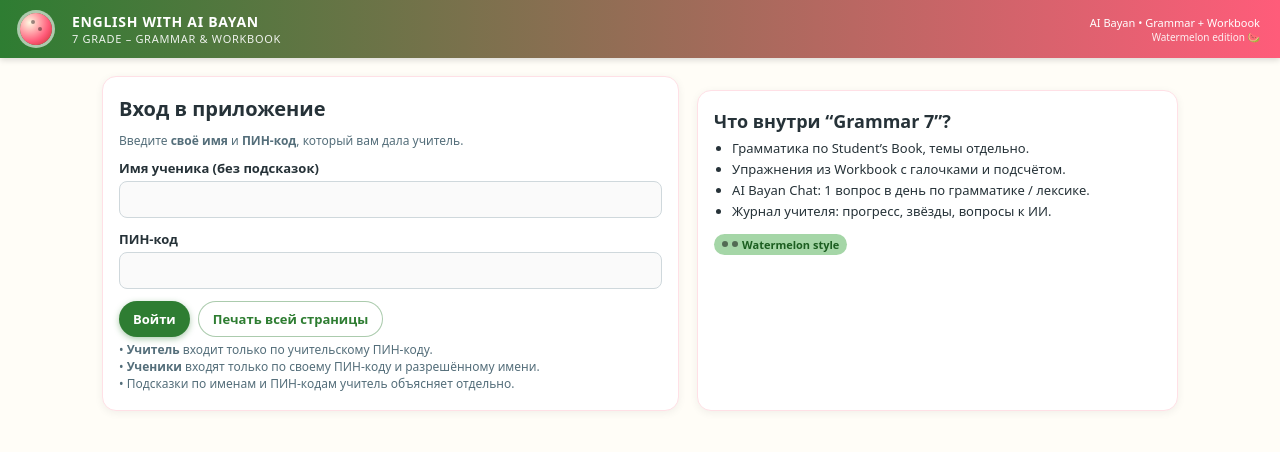
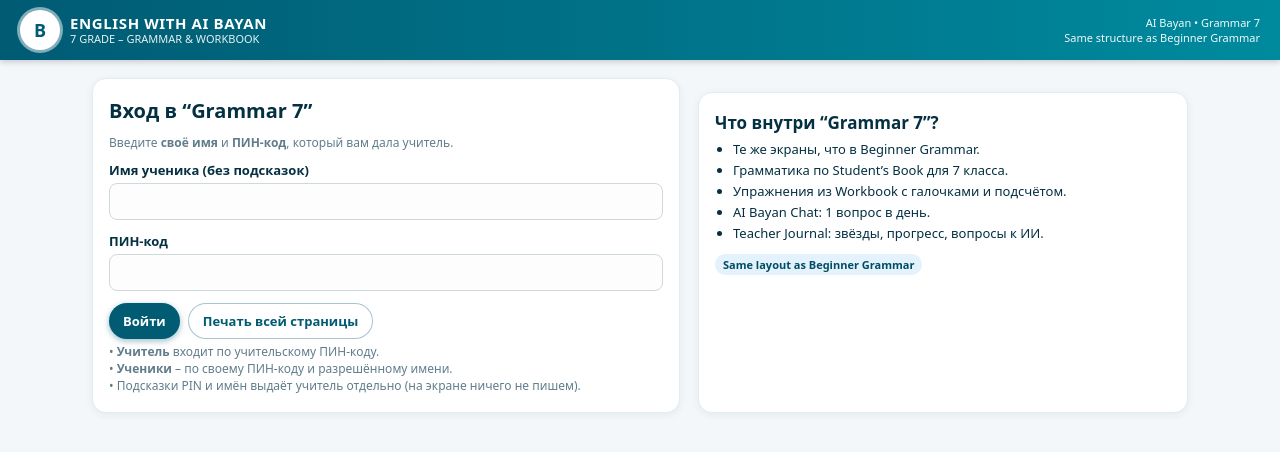
Before and after one commit to aiko030500-wq/English_with_AI_Bayan_Beginner-SPEAKING, a plain HTML site: page index.html in a window 1280 px wide. Drawn offline with Linux system fonts and the light colour scheme.

Commit message:
Update index.html

```diff
--- a/index.html
+++ b/index.html
@@ -7,14 +7,13 @@
 
   <style>
     :root{
-      --watermelon-red:#ff5c7a;
-      --watermelon-dark:#c62828;
-      --watermelon-green:#2e7d32;
-      --watermelon-light:#a5d6a7;
-      --bg:#fffdf7;
+      --blue-main:#005b73;
+      --blue-soft:#008a9e;
+      --gold:#ffd54f;
+      --bg:#f3f7fa;
       --card:#ffffff;
-      --text-main:#263238;
-      --border-soft:#ffe0e6;
+      --text-main:#043042;
+      --border-soft:#e0edf5;
     }
 
     *{
@@ -29,69 +28,65 @@
       color:var(--text-main);
     }
 
+    /* HEADER как в Beginner Grammar */
     header{
-      background:linear-gradient(90deg,var(--watermelon-green),var(--watermelon-red));
+      background:linear-gradient(90deg,var(--blue-main),var(--blue-soft));
       color:#fff;
-      padding:12px 20px;
+      padding:10px 20px;
       display:flex;
       align-items:center;
       justify-content:space-between;
-      box-shadow:0 2px 6px rgba(0,0,0,0.15);
+      box-shadow:0 2px 6px rgba(0,0,0,0.18);
     }
 
-    header .brand{
-      font-weight:700;
-      letter-spacing:0.05em;
-      text-transform:uppercase;
-      font-size:14px;
+    header .left{
+      display:flex;
+      align-items:center;
+      gap:10px;
     }
 
-    header .brand span{
-      display:block;
+    header .logo-circle{
+      width:40px;
+      height:40px;
+      border-radius:50%;
+      background:#fff;
+      display:flex;
+      align-items:center;
+      justify-content:center;
+      overflow:hidden;
+      box-shadow:0 0 0 3px rgba(255,255,255,0.5);
+    }
+
+    header .logo-circle img{
+      width:100%;
+      height:100%;
+      object-fit:cover;
+    }
+
+    header .title-block{
+      line-height:1.2;
+    }
+
+    header .title-block .app-title{
+      font-size:15px;
+      font-weight:700;
+      letter-spacing:0.04em;
+      text-transform:uppercase;
+    }
+
+    header .title-block .app-subtitle{
       font-size:11px;
-      font-weight:500;
       opacity:0.9;
     }
 
-    header .logo-dot{
-      width:32px;
-      height:32px;
-      border-radius:50%;
-      background:radial-gradient(circle at 30% 30%,#fff8e1 0,var(--watermelon-red) 60%,var(--watermelon-dark) 100%);
-      box-shadow:0 0 0 3px rgba(255,255,255,0.6);
-      position:relative;
-      margin-right:10px;
-    }
-
-    header .logo-dot::before,
-    header .logo-dot::after{
-      content:"";
-      position:absolute;
-      background:#00000066;
-      border-radius:50%;
-    }
-
-    header .logo-dot::before{
-      width:4px;
-      height:4px;
-      top:7px;
-      left:11px;
-    }
-
-    header .logo-dot::after{
-      width:4px;
-      height:4px;
-      top:14px;
-      left:18px;
-    }
-
-    header .right-info{
+    header .right{
+      text-align:right;
       font-size:11px;
-      text-align:right;
+      opacity:0.95;
     }
 
     main{
-      max-width:1100px;
+      max-width:1120px;
       margin:18px auto;
       padding:0 12px 40px;
     }
@@ -129,17 +124,9 @@
       margin-bottom:10px;
     }
 
-    h1{
-      font-size:20px;
-    }
-
-    h2{
-      font-size:18px;
-    }
-
-    h3{
-      font-size:16px;
-    }
+    h1{ font-size:20px; }
+    h2{ font-size:18px; }
+    h3{ font-size:16px; }
 
     .field{
       margin-bottom:12px;
@@ -153,23 +140,21 @@
     }
 
     .field input,
-    .field textarea,
-    .field select{
+    .field textarea{
       width:100%;
       padding:8px 10px;
       border-radius:8px;
       border:1px solid #cfd8dc;
       font-size:14px;
       outline:none;
-      transition:border-color .15s, box-shadow .15s;
-      background:#fafafa;
+      transition:border-color .15s, box-shadow .15s, background .15s;
+      background:#fdfdfd;
     }
 
     .field input:focus,
-    .field textarea:focus,
-    .field select:focus{
-      border-color:var(--watermelon-green);
-      box-shadow:0 0 0 2px rgba(46,125,50,0.18);
+    .field textarea:focus{
+      border-color:var(--blue-soft);
+      box-shadow:0 0 0 2px rgba(0,90,115,0.18);
       background:#ffffff;
     }
 
@@ -195,35 +180,29 @@
     }
 
     .btn-primary{
-      background:var(--watermelon-green);
+      background:var(--blue-main);
       color:#fff;
-      box-shadow:0 2px 6px rgba(46,125,50,0.4);
+      box-shadow:0 2px 6px rgba(0,91,115,0.4);
     }
 
     .btn-primary:hover{
       transform:translateY(-1px);
-      box-shadow:0 3px 8px rgba(46,125,50,0.5);
+      box-shadow:0 3px 8px rgba(0,91,115,0.5);
     }
 
     .btn-ghost{
       background:#ffffff;
-      color:var(--watermelon-green);
-      border:1px solid rgba(46,125,50,0.4);
+      color:var(--blue-main);
+      border:1px solid rgba(0,91,115,0.35);
     }
 
     .btn-ghost:hover{
-      background:#f1f8e9;
-    }
-
-    .btn-danger{
-      background:var(--watermelon-red);
-      color:#fff;
-      box-shadow:0 2px 6px rgba(255,92,122,0.4);
+      background:#e3f2fd;
     }
 
     .hint{
       font-size:12px;
-      color:#546e7a;
+      color:#607d8b;
       margin-top:4px;
     }
 
@@ -234,13 +213,13 @@
     }
 
     .success{
-      color:var(--watermelon-green);
+      color:#2e7d32;
       font-size:12px;
       margin-top:6px;
     }
 
     .login-hero-title{
-      font-size:18px;
+      font-size:17px;
       margin-bottom:6px;
       font-weight:700;
     }
@@ -261,16 +240,9 @@
       border-radius:999px;
       padding:3px 8px;
       font-size:11px;
-      background:var(--watermelon-light);
-      color:#1b5e20;
+      background:#e3f2fd;
+      color:#004d61;
       font-weight:600;
-    }
-
-    .badge span.seed{
-      width:6px;
-      height:6px;
-      border-radius:50%;
-      background:#00000080;
     }
 
     .top-bar{
@@ -286,23 +258,20 @@
       font-size:13px;
     }
 
-    .top-bar strong{
-      font-weight:700;
-    }
-
     .top-bar .stats{
       display:flex;
       flex-wrap:wrap;
       gap:6px;
       font-size:12px;
+      align-items:center;
     }
 
     .pill{
       border-radius:999px;
       padding:4px 10px;
       font-size:12px;
-      background:#fce4ec;
-      color:#ad1457;
+      background:#fff8e1;
+      color:#8d6e00;
       display:inline-flex;
       align-items:center;
       gap:4px;
@@ -313,9 +282,9 @@
       color:#2e7d32;
     }
 
-    .pill.yellow{
-      background:#fff8e1;
-      color:#f9a825;
+    .pill.blue{
+      background:#e3f2fd;
+      color:#0d47a1;
     }
 
     .layout-main{
@@ -339,9 +308,9 @@
 
     .topic-card{
       border-radius:12px;
-      border:1px solid #ffe0e6;
+      border:1px solid #d5e3ef;
       padding:10px 10px 12px;
-      background:linear-gradient(135deg,#fff,#fff7f9);
+      background:linear-gradient(135deg,#fff,#f5fbff);
       position:relative;
       overflow:hidden;
     }
@@ -350,7 +319,7 @@
       font-size:11px;
       text-transform:uppercase;
       letter-spacing:0.05em;
-      color:#c2185b;
+      color:#00796b;
       margin-bottom:4px;
     }
 
@@ -358,6 +327,7 @@
       font-weight:700;
       font-size:14px;
       margin-bottom:4px;
+      color:var(--blue-main);
     }
 
     .topic-meta{
@@ -379,7 +349,7 @@
       flex:1;
       height:6px;
       border-radius:999px;
-      background:#ffe4ec;
+      background:#e0e0e0;
       overflow:hidden;
       margin-right:8px;
     }
@@ -390,24 +360,19 @@
       top:0;
       bottom:0;
       width:0;
-      background:linear-gradient(90deg,var(--watermelon-green),var(--watermelon-red));
+      background:linear-gradient(90deg,var(--blue-main),var(--gold));
       transition:width .2s;
-    }
-
-    .topic-card small{
-      font-size:10px;
-      color:#546e7a;
     }
 
     .topic-card::after{
       content:"";
       position:absolute;
-      width:120px;
-      height:120px;
-      background:radial-gradient(circle at 30% 30%,rgba(255,255,255,0.6),rgba(255,92,122,0.45));
+      width:110px;
+      height:110px;
+      background:radial-gradient(circle at 30% 30%,rgba(255,255,255,0.8),rgba(0,138,158,0.35));
       right:-40px;
       top:-50px;
-      opacity:0.7;
+      opacity:0.8;
     }
 
     .topic-card button{
@@ -418,9 +383,9 @@
     .topic-detail{
       margin-top:14px;
       border-radius:14px;
-      border:1px dashed #ffcdd2;
+      border:1px dashed #bbdefb;
       padding:12px 10px 10px;
-      background:#fffdfd;
+      background:#ffffff;
     }
 
     .topic-detail h3{
@@ -434,7 +399,7 @@
       width:20px;
       height:20px;
       border-radius:50%;
-      background:var(--watermelon-red);
+      background:var(--blue-main);
       color:#fff;
       font-size:11px;
       display:flex;
@@ -459,7 +424,7 @@
 
     .tasks-list{
       margin-top:6px;
-      border-top:1px dashed #ffe0e6;
+      border-top:1px dashed #e1f5fe;
       padding-top:6px;
     }
 
@@ -485,11 +450,12 @@
       cursor:pointer;
     }
 
+    /* AI PANEL – как в Beginner */
     #aiPanel{
       border-radius:14px;
       padding:12px 10px;
-      background:#fce4ec;
-      border:1px solid #f8bbd0;
+      background:#e3f2fd;
+      border:1px solid #bbdefb;
       display:flex;
       flex-direction:column;
       gap:8px;
@@ -506,8 +472,8 @@
 
     #aiLimitInfo{
       font-size:11px;
-      color:#ad1457;
-      background:#fff;
+      color:#0d47a1;
+      background:#ffffff;
       border-radius:999px;
       padding:2px 8px;
     }
@@ -517,7 +483,7 @@
       border-radius:10px;
       background:#ffffff;
       padding:8px;
-      border:1px solid #f8bbd0;
+      border:1px solid #bbdefb;
       overflow-y:auto;
       font-size:12px;
     }
@@ -536,20 +502,13 @@
     }
 
     .chat-message.ai span.bubble{
-      background:#f3e5f5;
+      background:#e3f2fd;
     }
 
     .chat-message span.bubble{
       display:inline-block;
       padding:5px 8px;
       border-radius:10px;
-    }
-
-    .chat-message small{
-      display:block;
-      font-size:10px;
-      color:#78909c;
-      margin-top:1px;
     }
 
     #aiQuestion{
@@ -566,9 +525,10 @@
 
     .chat-note{
       font-size:11px;
-      color:#6a1b9a;
+      color:#0d47a1;
     }
 
+    /* TEACHER TABLE */
     .teacher-table{
       width:100%;
       border-collapse:collapse;
@@ -585,7 +545,7 @@
     }
 
     .teacher-table th{
-      background:#f1f8e9;
+      background:#e8f5e9;
       font-weight:700;
       font-size:11px;
     }
@@ -604,7 +564,7 @@
       color:#607d8b;
     }
 
-    /* --- Печать: показываем только ученика + открытую тему --- */
+    /* PRINT: печатаем только открытую тему + шапку ученика */
     @media print{
       header,
       #loginScreen,
@@ -622,7 +582,7 @@
         padding:0 10px;
       }
       .topic-detail{
-        border:1px solid #00000033;
+        border:1px solid #90caf9;
         background:#ffffff;
       }
       .top-bar{
@@ -634,26 +594,30 @@
 <body>
 
 <header>
-  <div style="display:flex;align-items:center;gap:10px;">
-    <div class="logo-dot"></div>
-    <div class="brand">
-      ENGLISH WITH AI BAYAN
-      <span>7 GRADE – GRAMMAR &amp; WORKBOOK</span>
+  <div class="left">
+    <div class="logo-circle">
+      <!-- Если есть girl-logo: положи файл logo.png в ту же папку -->
+      <!-- <img src="logo.png" alt="AI Bayan" /> -->
+      <span style="color:#005b73;font-weight:700;font-size:18px;">B</span>
+    </div>
+    <div class="title-block">
+      <div class="app-title">ENGLISH WITH AI BAYAN</div>
+      <div class="app-subtitle">7 GRADE – GRAMMAR &amp; WORKBOOK</div>
     </div>
   </div>
-  <div class="right-info">
-    <div>AI Bayan • Grammar + Workbook</div>
-    <div style="font-size:10px;opacity:0.9;">Watermelon edition 🍉</div>
+  <div class="right">
+    <div>AI Bayan • Grammar 7</div>
+    <div>Same structure as Beginner Grammar</div>
   </div>
 </header>
 
 <main>
 
-  <!-- LOGIN -->
+  <!-- LOGIN SCREEN -->
   <section id="loginScreen" class="screen">
     <div class="login-layout">
       <div class="card">
-        <h1>Вход в приложение</h1>
+        <h1>Вход в “Grammar 7”</h1>
         <p class="hint">Введите <b>своё имя</b> и <b>ПИН-код</b>, который вам дала учитель.</p>
 
         <div class="field" style="margin-top:10px;">
@@ -674,27 +638,24 @@
         </div>
 
         <p class="hint">
-          • <b>Учитель</b> входит только по учительскому ПИН-коду.<br>
-          • <b>Ученики</b> входят только по своему ПИН-коду и разрешённому имени.<br>
-          • Подсказки по именам и ПИН-кодам учитель объясняет отдельно.
+          • <b>Учитель</b> входит по учительскому ПИН-коду.<br>
+          • <b>Ученики</b> – по своему ПИН-коду и разрешённому имени.<br>
+          • Подсказки PIN и имён выдаёт учитель отдельно (на экране ничего не пишем).
         </p>
       </div>
 
       <div class="card">
         <div class="login-hero-title">Что внутри “Grammar 7”?</div>
         <ul class="login-hero-list">
-          <li>Грамматика по Student’s Book, темы отдельно.</li>
+          <li>Те же экраны, что в Beginner Grammar.</li>
+          <li>Грамматика по Student’s Book для 7 класса.</li>
           <li>Упражнения из Workbook с галочками и подсчётом.</li>
-          <li>AI Bayan Chat: 1 вопрос в день по грамматике / лексике.</li>
-          <li>Журнал учителя: прогресс, звёзды, вопросы к ИИ.</li>
+          <li>AI Bayan Chat: 1 вопрос в день.</li>
+          <li>Teacher Journal: звёзды, прогресс, вопросы к ИИ.</li>
         </ul>
 
         <div style="margin-top:10px;">
-          <span class="badge">
-            <span class="seed"></span>
-            <span class="seed"></span>
-            Watermelon style
-          </span>
+          <span class="badge">Same layout as Beginner Grammar</span>
         </div>
       </div>
     </div>
@@ -708,7 +669,7 @@
       </div>
       <div class="stats">
         <div class="pill green">⭐ Звёзды: <span id="studentStars">0</span></div>
-        <div class="pill yellow">✔ Упр. выполнено: <span id="studentTasksDone">0</span></div>
+        <div class="pill blue">✔ Упр. выполнено: <span id="studentTasksDone">0</span></div>
         <button class="btn btn-ghost" id="logoutFromStudent">Выйти</button>
       </div>
     </div>
@@ -718,7 +679,7 @@
         <div class="card">
           <h2>Темы грамматики 7 класса</h2>
           <p class="hint">
-            Нажми «Открыть тему», изучи правило, затем отмечай галочками выполненные упражнения из Workbook.
+            Всё как в Beginner Grammar: нажми «Открыть тему», изучи правило, отмечай галочками упражнения из Workbook.
           </p>
 
           <div id="topicsList" class="topics-grid" style="margin-top:10px;"></div>
@@ -749,7 +710,7 @@
             <span id="aiLimitInfo"></span>
           </h3>
           <p class="chat-note">
-            Задай вопрос по грамматике, лексике или переводу. Лимит — <b>1 вопрос в день</b>.
+            Задай вопрос по грамматике, лексике или переводу. Лимит — <b>1 вопрос в день</b>, как в Beginner Grammar.
           </p>
         </div>
 
@@ -785,7 +746,8 @@
       </div>
 
       <p class="hint">
-        Видно прогресс по упражнениям, количество звёзд, дату последнего входа и количество вопросов к AI Bayan.
+        Здесь – как в Beginner Grammar: видно звёзды, количество выполненных упражнений, дату последнего входа и количество
+        вопросов к AI Bayan.
       </p>
 
       <table class="teacher-table">
@@ -829,7 +791,7 @@
 
   const studentKeys = studentDisplayNames.map(n => normalizeName(n));
 
-  /* ---------- TOPICS DATA (ПРИМЕРЫ) ---------- */
+  /* ---------- TOPICS DATA (ПРИМЕРЫ, добавишь свои) ---------- */
 
   const topics = [
     {
@@ -847,7 +809,6 @@
           <li>She <b>is doing</b> her homework now.</li>
           <li>We <b>are not watching</b> TV at the moment.</li>
         </ul>
-        <p><b>Сигналы:</b> always, usually, every day (для Present Simple) и now, at the moment (для Present Continuous).</p>
       `,
       workbookTasks: [
         "WB p.10 ex.1 – Выбери: Present Simple или Present Continuous.",
@@ -858,20 +819,16 @@
     {
       id: 2,
       title: "Past Simple (Regular & Irregular Verbs)",
-      sb: "Student’s Book: рассказ о прошедших событиях.",
+      sb: "Student’s Book: прошедшее время.",
       theoryHtml: `
-        <p><b>Past Simple</b> – действие закончилось в прошлом, есть точное время.</p>
-        <ul>
-          <li>Yesterday, I <b>watched</b> a film.</li>
-          <li>They <b>went</b> to the park last Sunday.</li>
-        </ul>
-        <p><b>Регулярные глаголы</b> → <b>-ed</b> (play → played), <b>неправильные</b> (go → went, see → saw).</p>
-        <p>Отрицание: did not (didn't) + V1. Вопрос: Did + подлежащее + V1?</p>
+        <p><b>Past Simple</b> – действие закончилось в прошлом, есть время: yesterday, last week, in 2010.</p>
+        <p>Регулярные глаголы: play → played, watch → watched.</p>
+        <p>Неправильные: go → went, see → saw, have → had.</p>
       `,
       workbookTasks: [
-        "WB p.18 ex.1 – Заполни пропуски глаголами в Past Simple.",
-        "WB p.18 ex.2 – Составь предложения в Past Simple.",
-        "WB p.19 ex.3 – Преобразуй утвердительные предложения в вопросы и отрицания."
+        "WB p.18 ex.1 – Вставь глаголы в Past Simple.",
+        "WB p.18 ex.2 – Составь предложения.",
+        "WB p.19 ex.3 – Сделай вопросы и отрицания."
       ]
     },
     {
@@ -880,19 +837,11 @@
       sb: "Student’s Book: планы и прогнозы.",
       theoryHtml: `
         <p><b>Will</b> – решения в момент речи, обещания, прогнозы без доказательств.</p>
-        <ul>
-          <li>I'll help you with your homework.</li>
-          <li>It will rain tomorrow. (я так думаю)</li>
-        </ul>
         <p><b>Be going to</b> – планы (есть намерение) и прогнозы с доказательствами.</p>
-        <ul>
-          <li>I'm going to visit my grandparents this weekend.</li>
-          <li>Look at the clouds! It's going to rain.</li>
-        </ul>
       `,
       workbookTasks: [
         "WB p.24 ex.1 – Выбери: will или be going to.",
-        "WB p.24 ex.2 – Заполни предложения своими планами.",
+        "WB p.24 ex.2 – Напиши свои планы.",
         "WB p.25 ex.3 – Соедини части предложений."
       ]
     }
@@ -975,7 +924,7 @@
     return `${day}.${month}.${year} ${hh}:${mm}`;
   }
 
-  /* ---------- LOGIN LOGIC ---------- */
+  /* ---------- LOGIN LOGIC (как в Beginner, только другие PIN) ---------- */
 
   function handleLogin(){
     const nameInput = document.getElementById("studentName").value;
@@ -1007,7 +956,6 @@
 
       currentUser = { role:"student", name:displayName, key:studentKey };
 
-      // update stats: lastLogin
       const stats = loadStats(studentKey);
       stats.lastLogin = new Date().toISOString();
       saveStats(studentKey, stats);
@@ -1023,7 +971,6 @@
       return;
     }
 
-    // Invalid PIN
     setLoginMessage("Неверный ПИН-код. Попробуйте ещё раз или обратитесь к учителю.");
   }
 
@@ -1037,7 +984,7 @@
     showScreen("loginScreen");
   }
 
-  /* ---------- TOPICS UI ---------- */
+  /* ---------- TOPICS UI (как в Beginner) ---------- */
 
   function buildTopicsList(){
     const container = document.getElementById("topicsList");
@@ -1106,7 +1053,6 @@
       tasksContainer.appendChild(item);
     });
 
-    // add listener for tasks (once)
     tasksContainer.onclick = function(e){
       const cb = e.target.closest('input[type="checkbox"][data-topic-id]');
       if(!cb) return;
@@ -1138,7 +1084,6 @@
     const progress   = loadProgress(studentKey);
     const completed  = countCompleted(progress);
 
-    // 1 выполненное упражнение = 1 звезда
     const stars = completed;
 
     document.getElementById("studentTasksDone").textContent = String(completed);
@@ -1160,7 +1105,7 @@
     });
   }
 
-  /* ---------- AI BAYAN CHAT ---------- */
+  /* ---------- AI BAYAN CHAT (как в Beginner) ---------- */
 
   function updateAiLimitInfo(){
     const el = document.getElementById("aiLimitInfo");
@@ -1193,9 +1138,7 @@
     const div = document.createElement("div");
     div.className = "chat-message " + (role === "me" ? "me" : "ai");
     const who = role === "me" ? "Ты" : "AI Bayan";
-    div.innerHTML = `
-      <span class="bubble"><b>${who}:</b> ${text}</span>
-    `;
+    div.innerHTML = `<span class="bubble"><b>${who}:</b> ${text}</span>`;
     box.appendChild(div);
     box.scrollTop = box.scrollHeight;
   }
@@ -1229,24 +1172,21 @@
     appendChatMessage("me", question);
     textarea.value = "";
 
-    // Обновляем лимит (считаем, что вопрос ушёл)
     stats.lastAiQuestionAt = new Date().toISOString();
     stats.aiQuestionCount  = (stats.aiQuestionCount || 0) + 1;
     saveStats(studentKey, stats);
     updateAiLimitInfo();
 
-    // Псевдо-ответ
     setTimeout(() => {
       appendChatMessage(
         "ai",
-        "Здесь будет подробный ответ AI Bayan. " +
-        "Сейчас офлайн-версия: сформулируй правило на английском, приведи свои примеры, " +
-        "а затем обсуди их с учителем."
+        "Здесь будет ответ AI Bayan (как в Beginner Grammar). " +
+        "Сформулируй правило, приведи свои примеры и обсуди их с учителем."
       );
     }, 600);
   }
 
-  /* ---------- TEACHER JOURNAL ---------- */
+  /* ---------- TEACHER JOURNAL (как в Beginner) ---------- */
 
   function renderTeacherTable(){
     const tbody = document.getElementById("teacherTableBody");
@@ -1258,7 +1198,7 @@
       const stats = loadStats(key);
 
       const completed = countCompleted(prog);
-      const stars     = completed; // 1 упр. = 1 звезда
+      const stars     = completed;
 
       const tr = document.createElement("tr");
       tr.innerHTML = `
@@ -1308,7 +1248,6 @@
     });
 
     document.getElementById("printTopicBtn").addEventListener("click", () => {
-      // Печатаем только открытую тему + панель ученика
       window.print();
     });
   });
```
